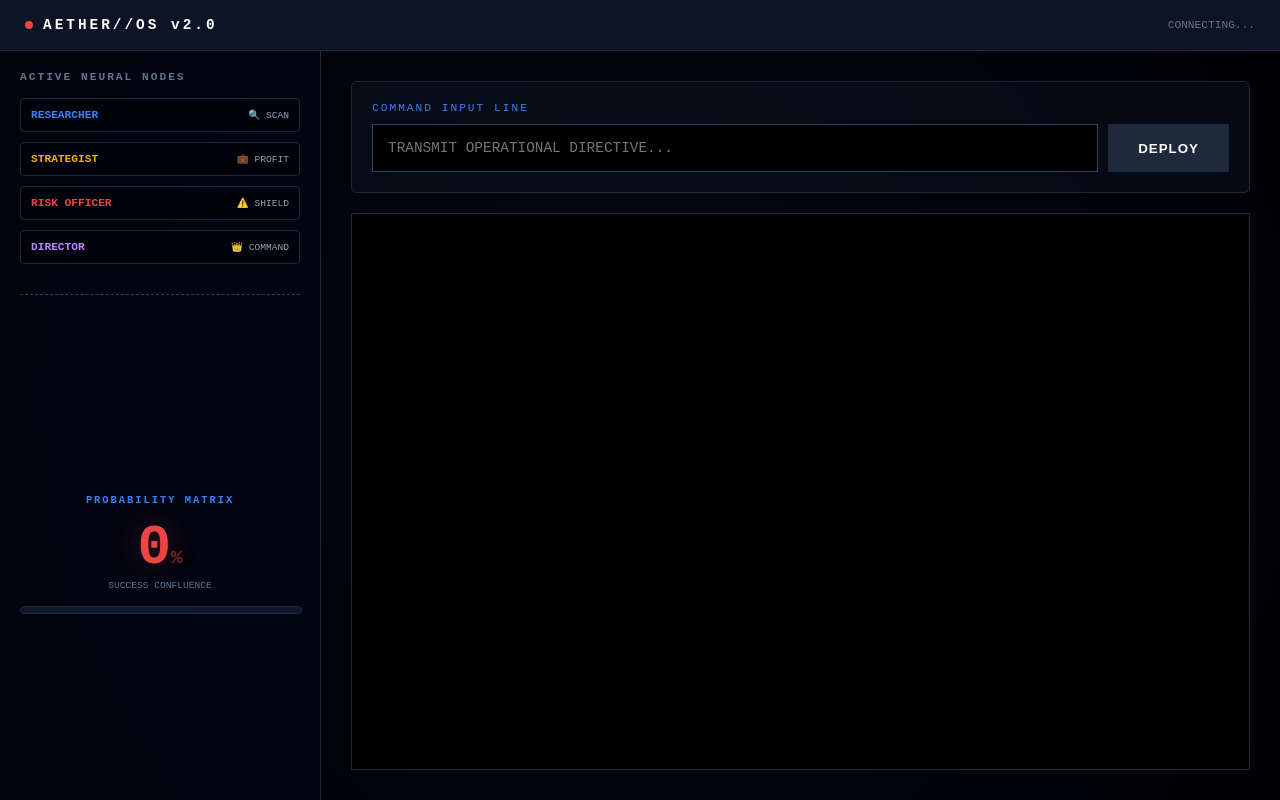
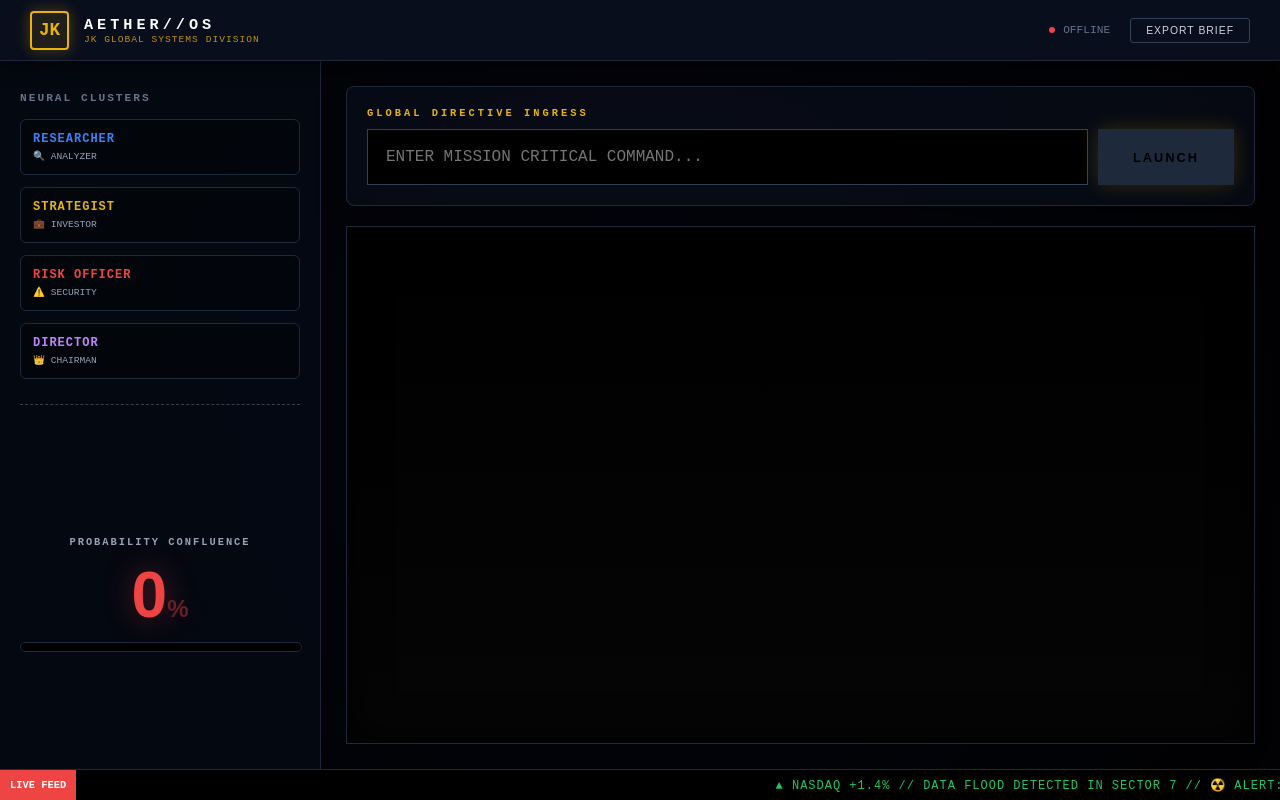
Before and after one commit to jameskhele/AETHER-OS, a Next.js app in the folder apps/web/: page / in a window 1280 px wide. Built offline with nearby package versions, Linux system fonts and the light colour scheme; no server answers.

Commit message:
feat: finalized JK Systems Executive Overhaul deploying logo matrices, scrolling tickers, and stateful active node spectral glow animations

```diff
--- a/apps/web/app/page.tsx
+++ b/apps/web/app/page.tsx
@@ -5,7 +5,8 @@ export default function Home() {
   const [logs, setLogs] = useState<string[]>([]);
   const [connected, setConnected] = useState(false);
   const [prompt, setPrompt] = useState('');
-  const [score, setScore] = useState(0); // The ultimate rating metric!
+  const [score, setScore] = useState(0);
+  const [activeAgent, setActiveAgent] = useState(''); // For the pulsing effect!
   const socketRef = useRef<WebSocket | null>(null);
 
   useEffect(() => {
@@ -32,7 +33,12 @@ export default function Home() {
       const rawData = e.data as string;
       setLogs(p => [...p, `[SYSTEM] ${rawData}`]);
 
-      // Auto-Scan for the magic score delivered by Director!
+      // Detection for Active Glowing Agent!
+      if (rawData.includes('[RESEARCHER]')) setActiveAgent('RESEARCHER');
+      if (rawData.includes('[STRATEGIST]')) setActiveAgent('STRATEGIST');
+      if (rawData.includes('[RISK_OFFICER]')) setActiveAgent('RISK_OFFICER');
+      if (rawData.includes('[DIRECTOR]')) setActiveAgent('DIRECTOR');
+
       const scoreMatch = rawData.match(/\[SCORE:\s*(\d+)\]/i);
       if (scoreMatch) {
         setScore(Number(scoreMatch[1]));
@@ -47,10 +53,21 @@ export default function Home() {
 
   const transmit = () => {
     if (socketRef.current && connected && prompt.trim().length > 0) {
-      setScore(0); // Reset score on new query!
+      setScore(0);
+      setActiveAgent('');
       setLogs(p => [...p, `--- MISSION LAUNCH: ${prompt} ---`]);
       socketRef.current.send(prompt);
     }
+  };
+
+  const downloadBrief = () => {
+    const content = `JK SYSTEMS - AETHER OS EXECUTIVE BRIEF\nDATE: ${new Date().toLocaleString()}\nDIRECTIVE: ${prompt}\n\nREPORT LOGS:\n` + logs.join('\n');
+    const blob = new Blob([content], { type: 'text/plain' });
+    const url = URL.createObjectURL(blob);
+    const link = document.createElement('a');
+    link.href = url;
+    link.download = `JK_AETHER_BRIEF_${Date.now()}.txt`;
+    link.click();
   };
 
   return (
@@ -60,133 +77,167 @@ export default function Home() {
       overflow: 'hidden', position: 'relative'
     }}>
 
-      {/* BACKGROUND ANIMATION */}
+      {/* BACKGROUND PULSE */}
       <div style={{
         position: 'absolute', width: '200%', height: '200%',
-        backgroundImage: 'radial-gradient(circle at 50% 50%, rgba(29, 78, 216, 0.15) 0%, transparent 50%)',
-        animation: 'pulse 10s ease-in-out infinite', zIndex: 0, top: '-50%', left: '-50%'
+        backgroundImage: 'radial-gradient(circle at 50% 50%, rgba(29, 78, 216, 0.12) 0%, transparent 50%)',
+        animation: 'pulse 8s ease-in-out infinite', zIndex: 0, top: '-50%', left: '-50%'
       }}></div>
 
-      {/* TOP BAR */}
+      {/* TOP ENTERPRISE BAR WITH JK BRANDING */}
       <div style={{
-        height: '50px', background: 'rgba(15, 23, 42, 0.9)', borderBottom: '1px solid #1e293b',
-        zIndex: 20, display: 'flex', alignItems: 'center', padding: '0 25px', justifyContent: 'space-between'
+        height: '60px', background: 'rgba(10, 15, 30, 0.95)', borderBottom: '1px solid #1e293b',
+        zIndex: 20, display: 'flex', alignItems: 'center', padding: '0 30px', justifyContent: 'space-between',
+        boxShadow: '0 4px 20px rgba(0,0,0,0.5)'
       }}>
-        <div style={{ display: 'flex', alignItems: 'center', gap: '10px' }}>
-          <div style={{ width: '8px', height: '8px', background: connected ? '#10b981' : '#ef4444', borderRadius: '50%', boxShadow: connected ? '0 0 8px #10b981' : 'none' }}></div>
-          <span style={{ letterSpacing: '3px', fontWeight: 'bold', fontSize: '0.9rem', color: '#fff' }}>AETHER//OS v2.0</span>
+        <div style={{ display: 'flex', alignItems: 'center', gap: '15px' }}>
+          {/* NEON JK LOGO */}
+          <div style={{
+            width: '35px', height: '35px', borderRadius: '4px', border: '2px solid #eab308',
+            display: 'flex', alignItems: 'center', justifyContent: 'center', fontWeight: '900',
+            fontSize: '1.1rem', color: '#eab308', boxShadow: '0 0 15px rgba(234,179,8,0.3)', background: 'rgba(234,179,8,0.1)'
+          }}>JK</div>
+          <div>
+            <div style={{ letterSpacing: '4px', fontWeight: '900', fontSize: '0.95rem', color: '#fff' }}>AETHER//OS</div>
+            <div style={{ fontSize: '0.6rem', color: '#eab308', letterSpacing: '1px', opacity: 0.8 }}>JK GLOBAL SYSTEMS DIVISION</div>
+          </div>
         </div>
-        <span style={{ fontSize: '0.7rem', color: '#64748b' }}>{connected ? 'ENTERPRISE GRADE // AGENTIC ARBITER' : 'CONNECTING...'}</span>
+        <div style={{ display: 'flex', gap: '20px', alignItems: 'center' }}>
+          <span style={{ fontSize: '0.7rem', color: '#64748b', display: 'flex', alignItems: 'center', gap: '8px' }}>
+            <div style={{ width: '6px', height: '6px', background: connected ? '#10b981' : '#ef4444', borderRadius: '50%' }}></div>
+            {connected ? 'OPERATIONAL' : 'OFFLINE'}
+          </span>
+          <button onClick={downloadBrief} style={{
+            background: 'transparent', border: '1px solid #334155', color: '#cbd5e1',
+            padding: '6px 15px', fontSize: '0.65rem', cursor: 'pointer', borderRadius: '3px',
+            transition: 'all 0.2s', letterSpacing: '1px'
+          }} onMouseOver={(e) => e.currentTarget.style.borderColor = '#eab308'} onMouseOut={(e) => e.currentTarget.style.borderColor = '#334155'}>
+            EXPORT BRIEF
+          </button>
+        </div>
       </div>
 
-      {/* MAIN SPLIT LAYOUT */}
+      {/* MAIN VIEWPORT */}
       <div style={{ flex: 1, display: 'flex', zIndex: 10, position: 'relative' }}>
 
-        {/* LEFT SIDEBAR */}
-        <div style={{ width: '280px', background: 'rgba(2, 6, 23, 0.6)', borderRight: '1px solid #1e293b', padding: '20px', display: 'flex', flexDirection: 'column' }}>
-          <h3 style={{ fontSize: '0.7rem', color: '#64748b', letterSpacing: '2px', margin: '0 0 15px 0' }}>ACTIVE NEURAL NODES</h3>
+        {/* LEFT NEURAL STACK */}
+        <div style={{ width: '280px', background: 'rgba(5, 10, 20, 0.8)', borderRight: '1px solid #1e293b', padding: '20px', display: 'flex', flexDirection: 'column' }}>
+          <h3 style={{ fontSize: '0.7rem', color: '#64748b', letterSpacing: '2px', marginBottom: '15px' }}>NEURAL CLUSTERS</h3>
 
-          <div style={{ display: 'flex', flexDirection: 'column', gap: '10px', marginBottom: '30px' }}>
+          <div style={{ display: 'flex', flexDirection: 'column', gap: '12px', marginBottom: '25px' }}>
             {[
-              { n: 'RESEARCHER', c: '#3b82f6', i: '🔍 SCAN' },
-              { n: 'STRATEGIST', c: '#eab308', i: '💼 PROFIT' },
-              { n: 'RISK OFFICER', c: '#ef4444', i: '⚠️ SHIELD' },
-              { n: 'DIRECTOR', c: '#c084fc', i: '👑 COMMAND' }
-            ].map(a => (
-              <div key={a.n} style={{ border: '1px solid #1e293b', padding: '10px', background: 'rgba(0,0,0,0.3)', borderRadius: '4px' }}>
-                <div style={{ display: 'flex', justifyContent: 'space-between', alignItems: 'center' }}>
-                  <span style={{ color: a.c, fontSize: '0.7rem', fontWeight: 'bold' }}>{a.n}</span>
-                  <span style={{ fontSize: '0.6rem', color: '#94a3b8' }}>{a.i}</span>
+              { id: 'RESEARCHER', c: '#3b82f6', i: '🔍 ANALYZER' },
+              { id: 'STRATEGIST', c: '#eab308', i: '💼 INVESTOR' },
+              { id: 'RISK_OFFICER', c: '#ef4444', i: '⚠️ SECURITY' },
+              { id: 'DIRECTOR', c: '#c084fc', i: '👑 CHAIRMAN' }
+            ].map(a => {
+              const isActive = activeAgent === a.id;
+              return (
+                <div key={a.id} style={{
+                  border: `1px solid ${isActive ? a.c : '#1e293b'}`,
+                  padding: '12px', background: 'rgba(0,0,0,0.4)', borderRadius: '6px',
+                  transition: 'all 0.4s ease',
+                  transform: isActive ? 'scale(1.03)' : 'scale(1)',
+                  boxShadow: isActive ? `0 0 25px ${a.c}44` : 'none',
+                  animation: isActive ? 'pulseCard 1s ease-in-out infinite' : 'none'
+                }}>
+                  <div style={{ display: 'flex', justifyContent: 'space-between', alignItems: 'center' }}>
+                    <span style={{ color: a.c, fontSize: '0.75rem', fontWeight: 'bold', letterSpacing: '1px' }}>{a.id.replace('_',' ')}</span>
+                    {isActive && <div style={{ width: '8px', height: '8px', background: a.c, borderRadius: '50%', animation: 'pulseGlow 1s infinite' }} />}
+                  </div>
+                  <div style={{ fontSize: '0.6rem', color: '#94a3b8', marginTop: '4px' }}>{a.i}</div>
                 </div>
-              </div>
-            ))}
+              );
+            })}
           </div>
 
-          {/* BRAND NEW SCORE VISUALIZER SECTION */}
+          {/* PROBABILITY METER */}
           <div style={{ flex: 1, borderTop: '1px dashed #334155', paddingTop: '20px', display: 'flex', flexDirection: 'column', justifyContent: 'center', textAlign: 'center' }}>
-            <h4 style={{ fontSize: '0.65rem', color: '#3b82f6', letterSpacing: '2px', marginBottom: '10px' }}>PROBABILITY MATRIX</h4>
+            <h4 style={{ fontSize: '0.65rem', color: '#94a3b8', letterSpacing: '2px', marginBottom: '10px' }}>PROBABILITY CONFLUENCE</h4>
             <div style={{
-              fontSize: '3.5rem', fontWeight: '900', color: score > 70 ? '#10b981' : (score > 40 ? '#f59e0b' : '#ef4444'),
-              textShadow: `0 0 30px ${score > 70 ? 'rgba(16,185,129,0.3)' : 'rgba(239,68,68,0.3)'}`, transition: 'all 1s cubic-bezier(0.16, 1, 0.3, 1)'
+              fontSize: '4rem', fontWeight: '900', color: score > 70 ? '#10b981' : (score > 40 ? '#eab308' : '#ef4444'),
+              textShadow: `0 0 30px ${score > 70 ? 'rgba(16,185,129,0.4)' : 'rgba(239,68,68,0.4)'}`, transition: 'all 1.5s cubic-bezier(0.16, 1, 0.3, 1)',
+              fontFamily: 'sans-serif'
             }}>
-              {score}<span style={{ fontSize: '1.2rem', opacity: 0.5 }}>%</span>
+              {score}<span style={{ fontSize: '1.5rem', opacity: 0.4 }}>%</span>
             </div>
-            <div style={{ fontSize: '0.6rem', color: '#64748b', marginBottom: '15px' }}>SUCCESS CONFLUENCE</div>
 
-            {/* Animated Glowing Fill Bar */}
-            <div style={{ height: '6px', width: '100%', background: '#0f172a', borderRadius: '10px', overflow: 'hidden', border: '1px solid #1e293b' }}>
+            <div style={{ height: '8px', width: '100%', background: '#000', borderRadius: '10px', overflow: 'hidden', border: '1px solid #1e293b', marginTop: '10px' }}>
               <div style={{
                 height: '100%', width: `${score}%`,
-                background: `linear-gradient(90deg, #3b82f6, ${score > 60 ? '#10b981' : '#ef4444'})`,
-                transition: 'width 1.5s ease-out', boxShadow: '0 0 10px rgba(59, 130, 246, 0.5)'
+                background: `linear-gradient(90deg, #2563eb, ${score > 60 ? '#10b981' : '#ef4444'})`,
+                transition: 'width 2s ease-out', boxShadow: '0 0 15px rgba(37,99,235,0.5)'
               }}></div>
             </div>
           </div>
         </div>
 
-        {/* CENTER MAIN COMMAND AREA */}
-        <div style={{ flex: 1, display: 'flex', flexDirection: 'column', padding: '30px', gap: '20px' }}>
+        {/* CENTER STAGE */}
+        <div style={{ flex: 1, display: 'flex', flexDirection: 'column', padding: '25px', gap: '20px', background: 'rgba(0,0,0,0.2)' }}>
 
-          {/* INPUT AREA */}
-          <div style={{ background: 'rgba(15, 23, 42, 0.4)', padding: '20px', border: '1px solid #1e293b', borderRadius: '6px' }}>
-            <div style={{ fontSize: '0.7rem', color: '#3b82f6', marginBottom: '10px', letterSpacing: '2px' }}>COMMAND INPUT LINE</div>
+          <div style={{ background: 'rgba(15, 23, 42, 0.4)', padding: '20px', border: '1px solid #1e293b', borderRadius: '8px', boxShadow: '0 10px 30px rgba(0,0,0,0.3)' }}>
+            <div style={{ fontSize: '0.65rem', color: '#eab308', marginBottom: '10px', letterSpacing: '3px', fontWeight: 'bold' }}>GLOBAL DIRECTIVE INGRESS</div>
             <div style={{ display: 'flex', gap: '10px' }}>
               <input
                 type="text"
-                placeholder="TRANSMIT OPERATIONAL DIRECTIVE..."
+                placeholder="ENTER MISSION CRITICAL COMMAND..."
                 value={prompt}
                 onChange={(e) => setPrompt(e.target.value)}
                 disabled={!connected}
                 style={{
-                  flex: 1, padding: '15px', background: '#000', border: '1px solid #334155',
-                  color: '#fff', fontFamily: 'monospace', fontSize: '0.9rem', outline: 'none'
+                  flex: 1, padding: '18px', background: '#000', border: '1px solid #334155',
+                  color: '#fff', fontFamily: 'monospace', fontSize: '1rem', outline: 'none',
+                  boxShadow: 'inset 0 0 10px rgba(0,0,0,0.5)'
                 }}
               />
-              <button
-                onClick={transmit}
-                disabled={!connected || prompt.trim().length === 0}
-                style={{
-                  background: connected && prompt.length > 0 ? '#1e40af' : '#1e293b',
-                  color: '#fff', border: 'none', padding: '0 30px', cursor: 'pointer',
-                  fontWeight: 'bold', letterSpacing: '1px', transition: 'all 0.2s'
-                }}>
-                DEPLOY
-              </button>
+              <button onClick={transmit} disabled={!connected || prompt.trim().length === 0} style={{
+                  background: connected && prompt.length > 0 ? 'linear-gradient(135deg, #eab308, #ca8a04)' : '#1e293b',
+                  color: '#000', border: 'none', padding: '0 35px', cursor: 'pointer',
+                  fontWeight: '900', letterSpacing: '2px', fontSize: '0.8rem', boxShadow: '0 0 20px rgba(234,179,8,0.2)'
+                }}>LAUNCH</button>
             </div>
           </div>
 
-          {/* OUTPUT LOGS CONSOLE */}
           <div style={{
-            flex: 1, background: '#000', border: '1px solid #1e293b', padding: '20px',
-            overflowY: 'auto', display: 'flex', flexDirection: 'column', gap: '8px', boxShadow: 'inset 0 0 20px rgba(0,0,0,0.8)'
+            flex: 1, background: 'linear-gradient(to bottom, #000, #050505)', border: '1px solid #1e293b', padding: '20px',
+            overflowY: 'auto', display: 'flex', flexDirection: 'column', gap: '10px', boxShadow: 'inset 0 0 40px rgba(0,0,0,1)'
           }}>
             {logs.map((l, i) => {
               let color = '#94a3b8';
               if (l.includes('[RESEARCHER]')) color = '#60a5fa';
               if (l.includes('[STRATEGIST]')) color = '#facc15';
               if (l.includes('[RISK_OFFICER]')) color = '#f87171';
-              if (l.includes('>>>')) color = '#22c55e';
-              if (l.includes('---')) color = '#c084fc';
+              if (l.includes('[DIRECTOR]')) color = '#c084fc';
+              if (l.includes('>>>')) color = '#10b981';
+              if (l.includes('---')) color = '#fff';
 
               return (
-                <div key={i} style={{ color, fontSize: '0.85rem', borderLeft: `2px solid ${color}`, paddingLeft: '10px' }}>
-                  <span style={{ opacity: 0.5, marginRight: '10px' }}>[{new Date().toLocaleTimeString()}]</span>
+                <div key={i} style={{ color, fontSize: '0.85rem', borderLeft: `2px solid ${color}`, paddingLeft: '15px', background: l.includes('[SYSTEM]') ? 'rgba(255,255,255,0.02)' : 'transparent', padding: '8px 15px' }}>
+                  <span style={{ opacity: 0.4, fontSize: '0.7rem', marginRight: '15px' }}>{new Date().toLocaleTimeString()}</span>
                   {l}
                 </div>
               );
             })}
-            <div style={{ height: '1px' }} id="scroll-anchor" />
           </div>
+        </div>
+      </div>
 
+      {/* CYBER MARKET TICKER FOOTER */}
+      <div style={{ height: '30px', background: '#000', borderTop: '1px solid #1e293b', display: 'flex', alignItems: 'center', zIndex: 30, overflow: 'hidden' }}>
+        <div style={{ background: '#ef4444', color: '#fff', fontWeight: 'bold', padding: '0 10px', fontSize: '0.65rem', height: '100%', display: 'flex', alignItems: 'center', zIndex: 31 }}>LIVE FEED</div>
+        <div className="ticker-wrap" style={{ flex: 1, overflow: 'hidden' }}>
+          <div className="ticker" style={{ display: 'inline-block', whiteSpace: 'nowrap', paddingLeft: '100%', animation: 'tickerAnimation 30s linear infinite', color: '#22c55e', fontSize: '0.75rem', letterSpacing: '1px' }}>
+            ▲ NASDAQ +1.4% // DATA FLOOD DETECTED IN SECTOR 7 // ☢️ ALERT: CROSS-BORDER INFRASTRUCTURE UNDER LOAD // QUANTUM COMPUTE PEAK 99.8% // GLOBAL SENTIMENT: CRITICAL // OPT-IN NETWORK ENGAGED...
+          </div>
         </div>
       </div>
 
       <style>{`
-        @keyframes pulse {
-          0%, 100% { opacity: 0.3; transform: scale(1); }
-          50% { opacity: 0.5; transform: scale(1.1); }
-        }
-        input:focus { border-color: #3b82f6 !important; box-shadow: 0 0 15px rgba(59, 130, 246, 0.3); }
+        @keyframes pulse { 0%, 100% { opacity: 0.3; } 50% { opacity: 0.6; } }
+        @keyframes tickerAnimation { 0% { transform: translate3d(0, 0, 0); } 100% { transform: translate3d(-100%, 0, 0); } }
+        @keyframes pulseCard { 0%, 100% { border-color: inherit; } 50% { border-color: #fff; } }
+        @keyframes pulseGlow { 0% { transform: scale(0.8); opacity: 0.5; } 50% { transform: scale(1.2); opacity: 1; } 100% { transform: scale(0.8); opacity: 0.5; } }
+        input:focus { border-color: #eab308 !important; box-shadow: 0 0 15px rgba(234, 179, 8, 0.2) !important; }
       `}</style>
     </div>
   );
```
